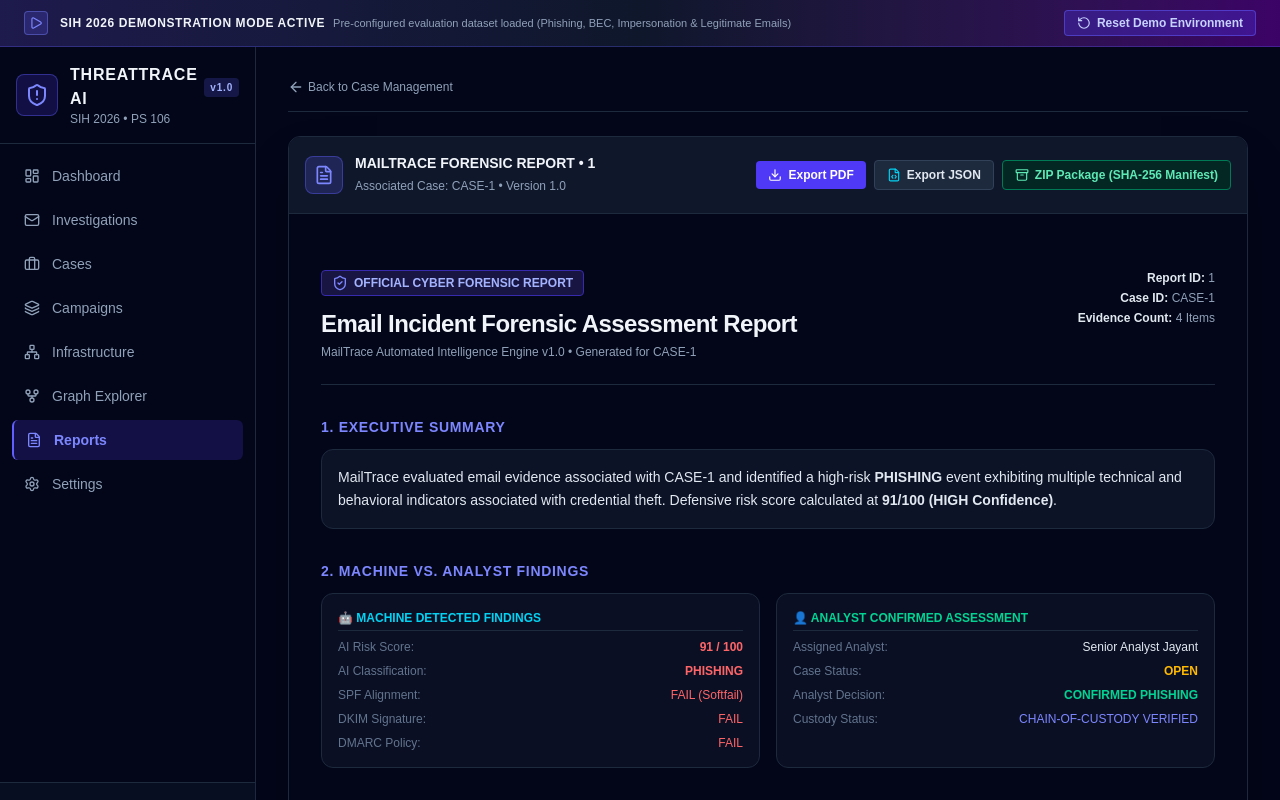
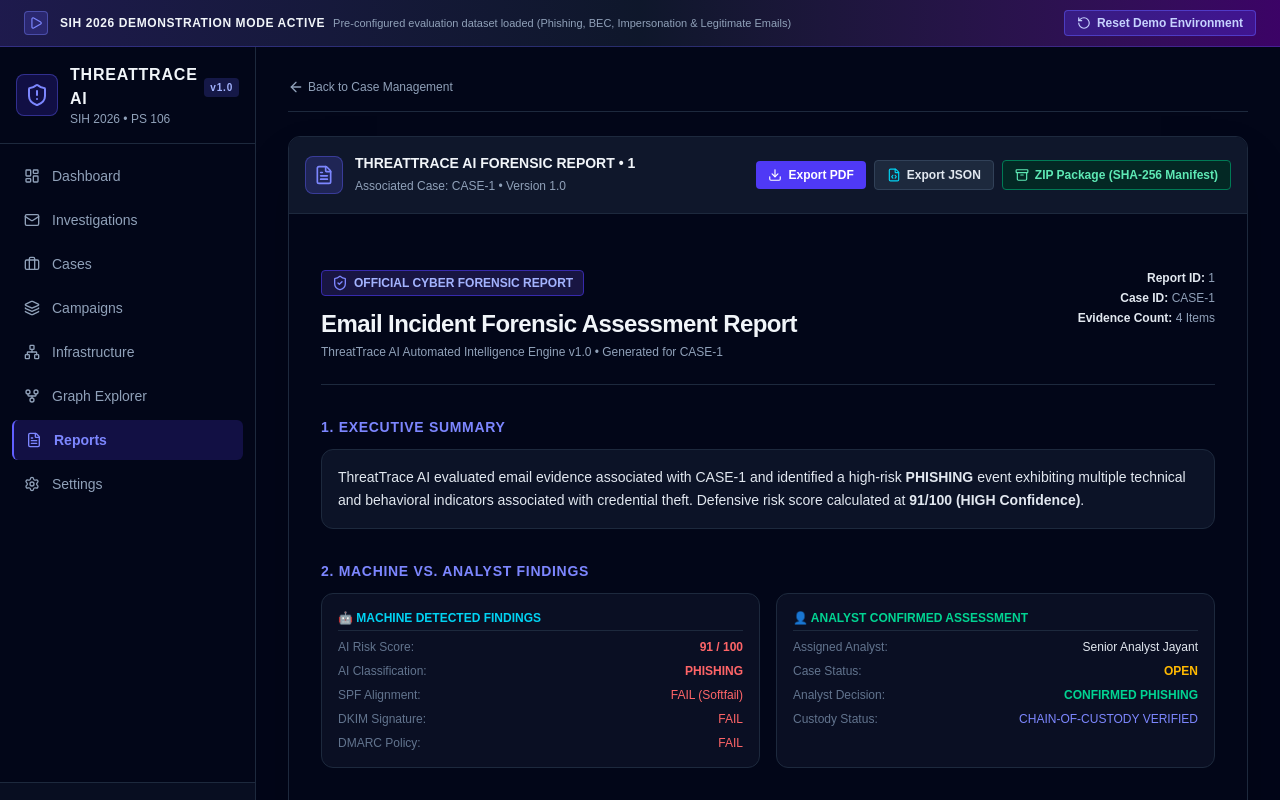
Before and after one commit to JayantOlhyan/Mail-Trace, a Next.js app in the folder frontend/: page /reports/1 in a window 1280 px wide. Shown: the top 800 px of the page. Built offline with nearby package versions, Linux system fonts and the light colour scheme.

Commit message:
refactor: update project name to ThreatTrace AI in frontend/src/components/ReportPreview.tsx

```diff
--- a/frontend/src/components/ReportPreview.tsx
+++ b/frontend/src/components/ReportPreview.tsx
@@ -45,7 +45,7 @@ export function ReportPreview({ reportId, caseId }: ReportPreviewProps) {
           </div>
           <div>
             <h2 className="font-bold text-slate-100 text-sm flex items-center gap-2">
-              MAILTRACE FORENSIC REPORT • {reportId}
+              THREATTRACE AI FORENSIC REPORT • {reportId}
             </h2>
             <span className="text-xs font-mono text-slate-400">Associated Case: {caseId} • Version 1.0</span>
           </div>
@@ -95,7 +95,7 @@ export function ReportPreview({ reportId, caseId }: ReportPreviewProps) {
               Email Incident Forensic Assessment Report
             </h1>
             <p className="text-xs font-mono text-slate-400 mt-1">
-              MailTrace Automated Intelligence Engine v1.0 • Generated for {caseId}
+              ThreatTrace AI Automated Intelligence Engine v1.0 • Generated for {caseId}
             </p>
           </div>
 
@@ -112,7 +112,7 @@ export function ReportPreview({ reportId, caseId }: ReportPreviewProps) {
             1. Executive Summary
           </h3>
           <div className="p-4 rounded-xl bg-slate-900/80 border border-slate-800 text-sm leading-relaxed text-slate-200">
-            MailTrace evaluated email evidence associated with {caseId} and identified a high-risk <strong>PHISHING</strong> event exhibiting multiple technical and behavioral indicators associated with credential theft. Defensive risk score calculated at <strong>91/100 (HIGH Confidence)</strong>.
+            ThreatTrace AI evaluated email evidence associated with {caseId} and identified a high-risk <strong>PHISHING</strong> event exhibiting multiple technical and behavioral indicators associated with credential theft. Defensive risk score calculated at <strong>91/100 (HIGH Confidence)</strong>.
           </div>
         </section>
 
```
